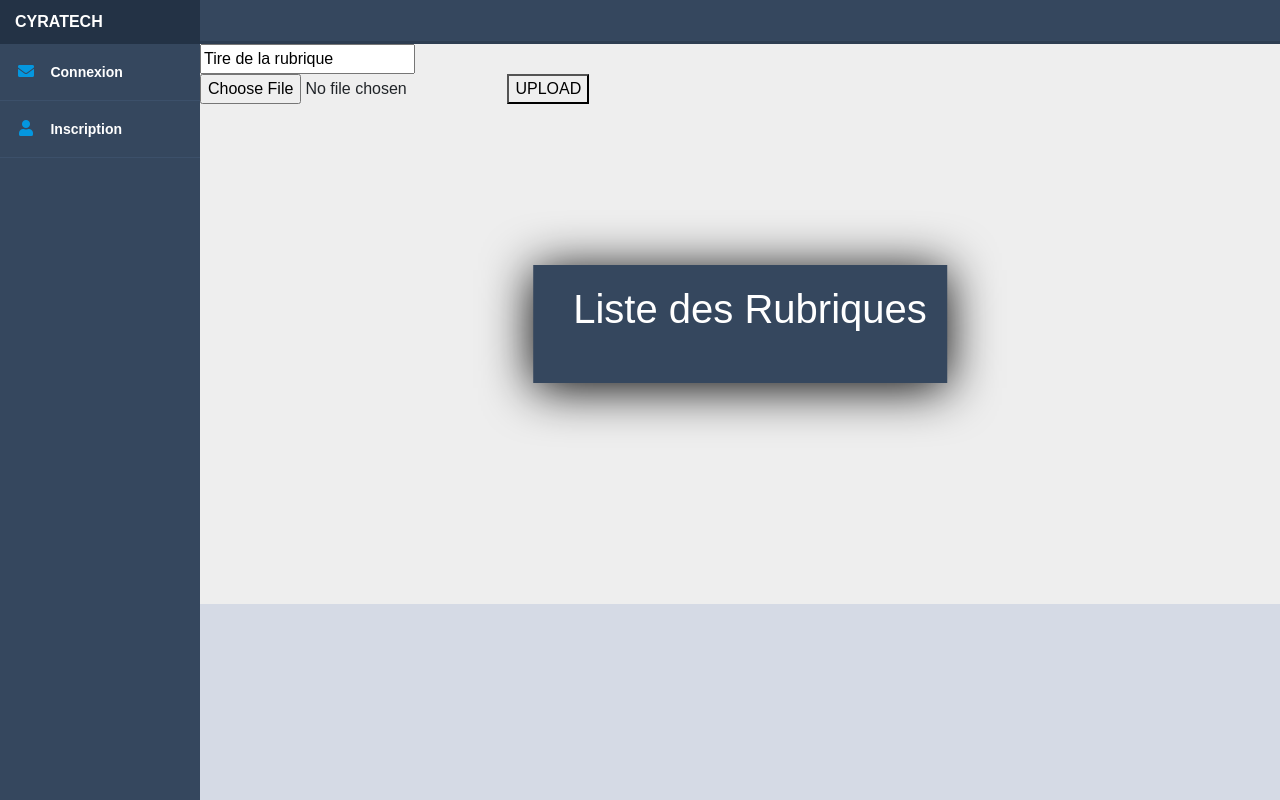
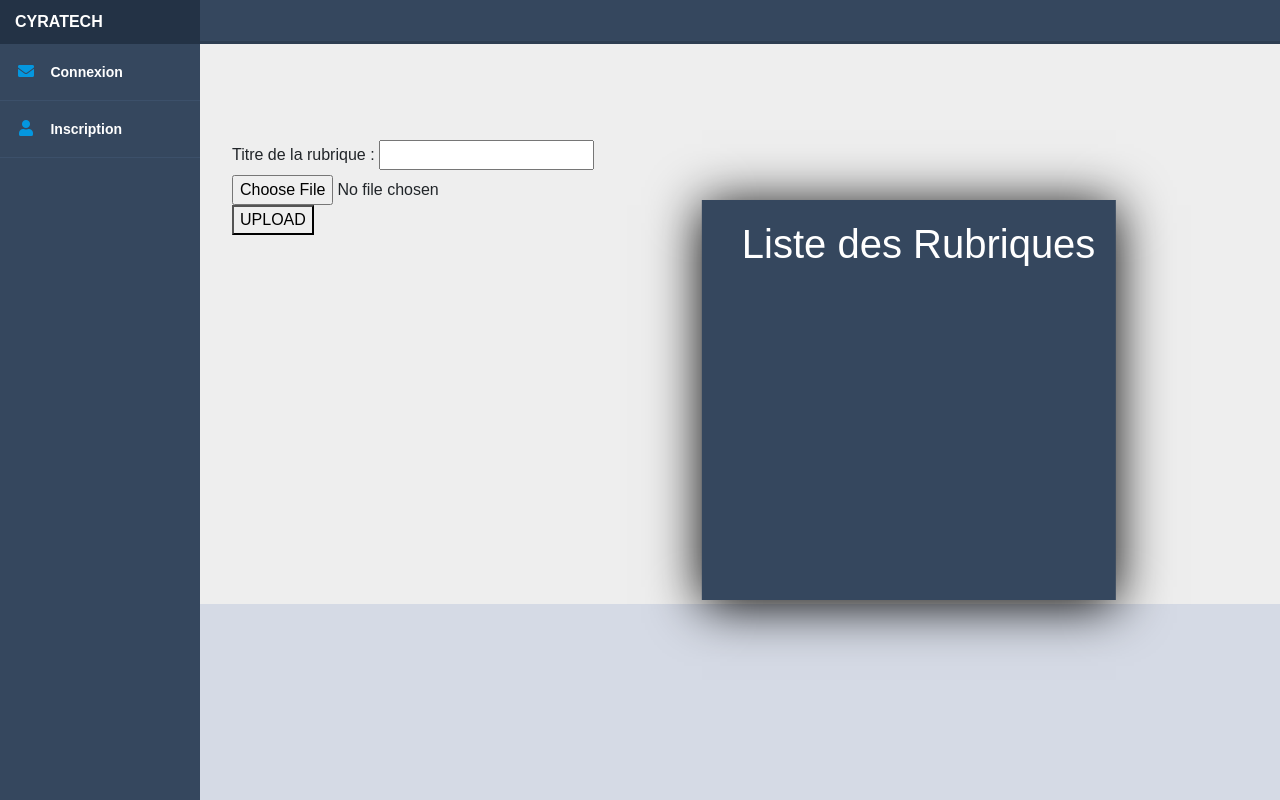
Before and after one commit to Cyranno973/Forum-, a PHP site: page /index.php?action=listRubric in a window 1280 px wide. Run offline with PHP 8.4, Linux system fonts and the light colour scheme; data that the repository does not hold is empty; classes that the project's autoload settings leave out are loaded by file name; some libraries are stand-ins or nearby versions.

Commit message:
gestion rubric update

```diff
--- a/App/controller/controllerBack.php
+++ b/App/controller/controllerBack.php
@@ -8,13 +8,7 @@ use \App\model\AlertManager;
 
 class ControllerBack{
 
-	function goListRubric()
-	{
 
-		$postManager = new PostManager();
-		$varListRubric = $postManager->modelListRubric();
-		require('App/view/rubrics/listRubric.php');
-	}
 	function goCreateRubric()
 	{
 		$titleRubic = $_POST['nameRubric'];
@@ -44,14 +38,32 @@ class ControllerBack{
 		} else {
 			echo 'Vous ne pouvez pas mettre ce type de fichier';
 		}
-
-
 		$postManager = new PostManager();
 		$varCreateRubric = $postManager->modelCreateRubric($fileDestination,$titleRubic);
-		// require('App/view/rubrics/rubrics/listRubric.php?uploadsuccess');
+
 		header('location:index?action=listRubric');
 	}
 
+	function goUpdateRubric()
+	{
+		echo$_GET['id'];
+		$postManager = new PostManager();
+		$varCheckRubric = $postManager->modelCheckRubric($_GET['id']);
+		 require('App/view/rubrics/updateRubric.php');
 
 
+	}
+	function goHandlingUpdateRubric()
+	{
+		echo$_GET['id'];
+		echo$_POST['nameRubric'];
+		echo$_FILES['file']['tmp_name'];
+
+		$postManager = new PostManager();
+
+
+			$varUpdateRubric = $postManager->modelUpdateRubric($_GET['id'], $_POST['nameRubric'], $_FILES['file']['tmp_name']);
+		// header('location:index?action=goUpdateRubric');
+	}
+
 }
--- a/App/controller/controllerFront.php
+++ b/App/controller/controllerFront.php
@@ -12,6 +12,8 @@ class ControllerFront{
 
 function goHome()
 {
+    $postManager = new PostManager();
+    $varListRubric = $postManager->modelListRubric();
     require('App/view/home.php');
 }
 function golistMembres()
@@ -35,6 +37,13 @@ function verifyDuplicateInscription()
         $messageError = 'pseudo deja pris';
         require('App/view/error.php');
     }
+}
+function goListRubric()
+{
+
+    $postManager = new PostManager();
+    $varListRubric = $postManager->modelListRubric();
+    require('App/view/rubrics/listRubric.php');
 }
 function goCreateSujet()
 {
--- a/App/public/css/style.css
+++ b/App/public/css/style.css
@@ -1,3 +1,5 @@
+@import url("https://fonts.googleapis.com/css?family=Roboto:300,300i,400,400i,500,500i,700,900&display=swap");
+@import url('https://fonts.googleapis.com/css?family=Gloria+Hallelujah&display=swap');
 * {
   box-sizing: border-box;
 }
@@ -8,6 +10,7 @@ body {
   background-color: #d5dae5;
   -webkit-font-smoothing: antialiased;
   -moz-osx-font-smoothing: grayscale;
+
 }
 .header {
   position: absolute;
@@ -349,18 +352,22 @@ img {
 /* List rubric */
 .backcontainerlist {
   position: relative;
+
   background-color: #eee;
   width: 100%;
+  min-height: 500px;
   height: 70vh;
 }
 .containerList {
-  position: absolute;
+  position: fixed;
   top: 50%;
-  left: 50%;
-  transform: translate(-50%, -50%);
+  left: 60%;
+  transform: translate(-16%, -50%);
   padding: 20px;
   box-shadow: 0 5px 50px rgba(0, 0, 0, 1);
   background-color: #35475e;
+  height:400px;
+  overflow-x: hidden;
 }
 .containerList h1 {
   margin: 0 0 30px 0;
@@ -409,6 +416,16 @@ img {
   margin: 0 5px;
   border-radius: 5px;
 }
+.container_form_rubric{
+padding: 3rem 1rem;
+	height: 200px;
+
+}
+.container_form_rubric input::placeholder{
+color: #eee;
+
+}
+
 /* formuilaire */
 /* formuilaire */
 /* formuilaire */
--- a/App/view/rubrics/listRubric.php
+++ b/App/view/rubrics/listRubric.php
@@ -4,19 +4,22 @@
 
 <div class="main-content">
 	<div class="backcontainerlist">
-	<form action="index.php?action=createRubric" method="POST" enctype="multipart/form-data">
-		<input type="text" name="nameRubric" id="nameRubric" placeholder="Tire de la rubrique"><br>
-		<input type="file" name="file" id="file">
-		<button type="submit" name="submit" >UPLOAD</button>
+	<div class="container_form_rubric">
+	<form class="container_form_rubric" action="index.php?action=createRubric" method="POST" enctype="multipart/form-data">
+	<label for="nameRubric" class="labelrubric">Titre de la rubrique :</label>
+		<input type="text" name="nameRubric" id="nameRubric">
+		<div><input type="file" name="file" id="file"></div>
+		<div><button type="submit" name="submit" >UPLOAD</button></div>
 	</form>
+	<label>
 		<div class="containerList">
 			<h1>Liste des Rubriques</h1>
 			<ul>
 				<?php
 				$i = 1;
 				while ($data = $varListRubric->fetch()) : ?>
-					<li class=""><span class="number"><?= $i++; ?></span><span class="list"><?= $data['title_rubric'] ?></span>
-						<span class=" buttonList"><a href="index.php?action=goDeleteComment&id=">Modifier</a></span> <span class=" buttonList"><a href="index.php?action=goDeleteComment&id=">Supprimer</a></span></li>
+					<li class=""><span class="number"><?= $i++; ?></span><span class="list"><?= $data['title_rubric']; ?></span>
+						<span class=" buttonList"><a href="index.php?action=goUpdateRubric&id=<?=$data['id_rubric']; ?>">Modifier</a></span> <span class=" buttonList"><a href="index.php?action=goDeleteRubric=<?=$data['id_rubric']; ?>">Supprimer</a></span></li>
 				<?php endwhile; ?>
 			</ul>
 		</div>
--- a/index.php
+++ b/index.php
@@ -28,25 +28,28 @@ try {
 				throw new Exception('id  perdu introuvabble');
 			}
 		} elseif ($_GET['action'] == 'listRubric') {
-			$monBack = new controllerBack;
-			$monBack->goListRubric();
+			$monFront = new controllerFront;
+			$monFront->goListRubric();
 		} elseif ($_GET['action'] == 'createRubric') {
 			if (!empty($_POST['nameRubric']) and !empty($_FILES['file'])) {
-
-
-
-
-				// print_r($_FILES['file']);
-				// echo$_POST['nameRubric'];
-				// echo$_FILES['rubricImg']['name'];
-				// echo$_FILES['rubricImg']['tmp_name'];
-				// print_r($_FILES['rubricImg']);
 				$monBack = new controllerBack;
 				$monBack->goCreateRubric();
 			} else {
 				throw new Exception('Veuillez vous ');
 			}
-		} elseif ($_GET['action'] == 'createSujet') {
+		} elseif ($_GET['action'] == 'goUpdateRubric') {
+
+			if  (isset($_GET['id']) && $_GET['id'] > 0) {
+
+				 $monBack = new controllerBack;
+				 $monBack->goUpdateRubric();
+			} else {
+				throw new Exception('Veuillez vous aza ');
+			}
+		} elseif ($_GET['action'] == 'goHandlingUpdateRubric') {
+			$monBack = new controllerBack;
+			$monBack->goHandlingUpdateRubric();
+		}  elseif ($_GET['action'] == 'createSujet') {
 			$monFront = new controllerFront;
 			$monFront->goCreateSujet();
 		} elseif ($_GET['action'] == 'admin') {
```
Also changed, not shown: App/model/PostManager.php (+29 -3 lines), App/view/home.php (+8 -13 lines), App/view/rubrics/updateRubric.php (+29 -8 lines), App/public/img/5e0ba87c283873.17199152.jpg (added).
